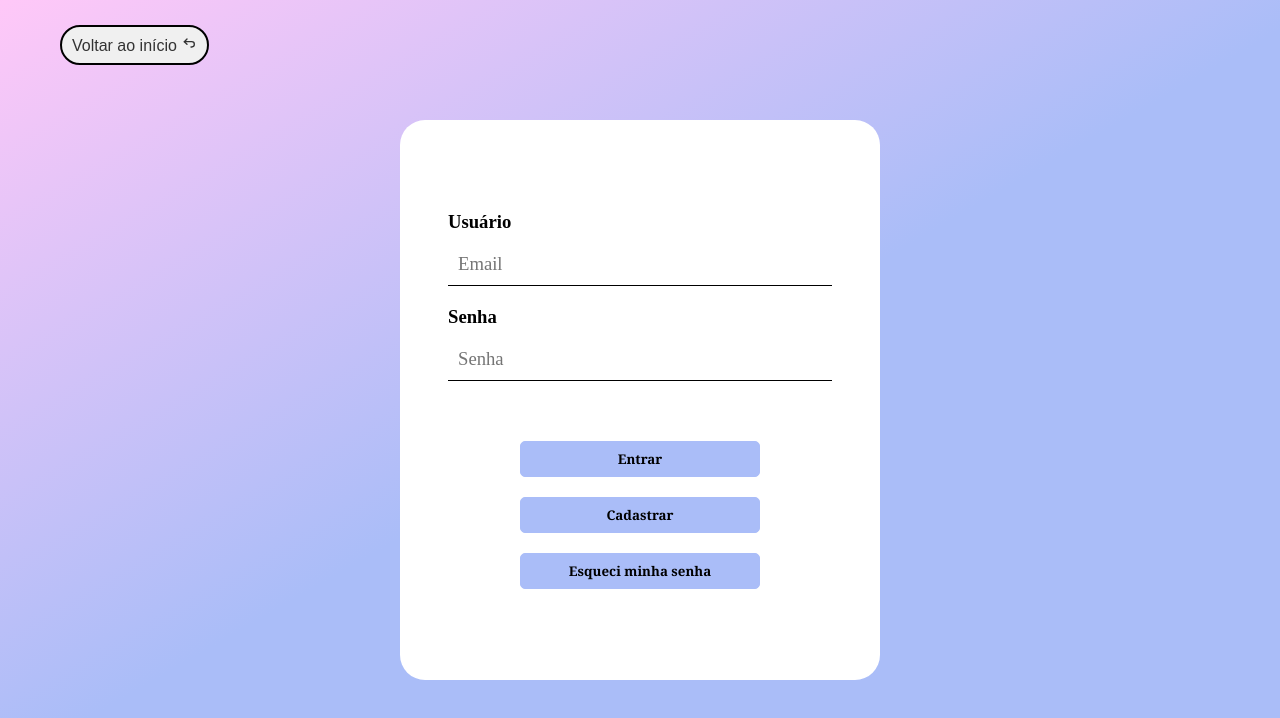
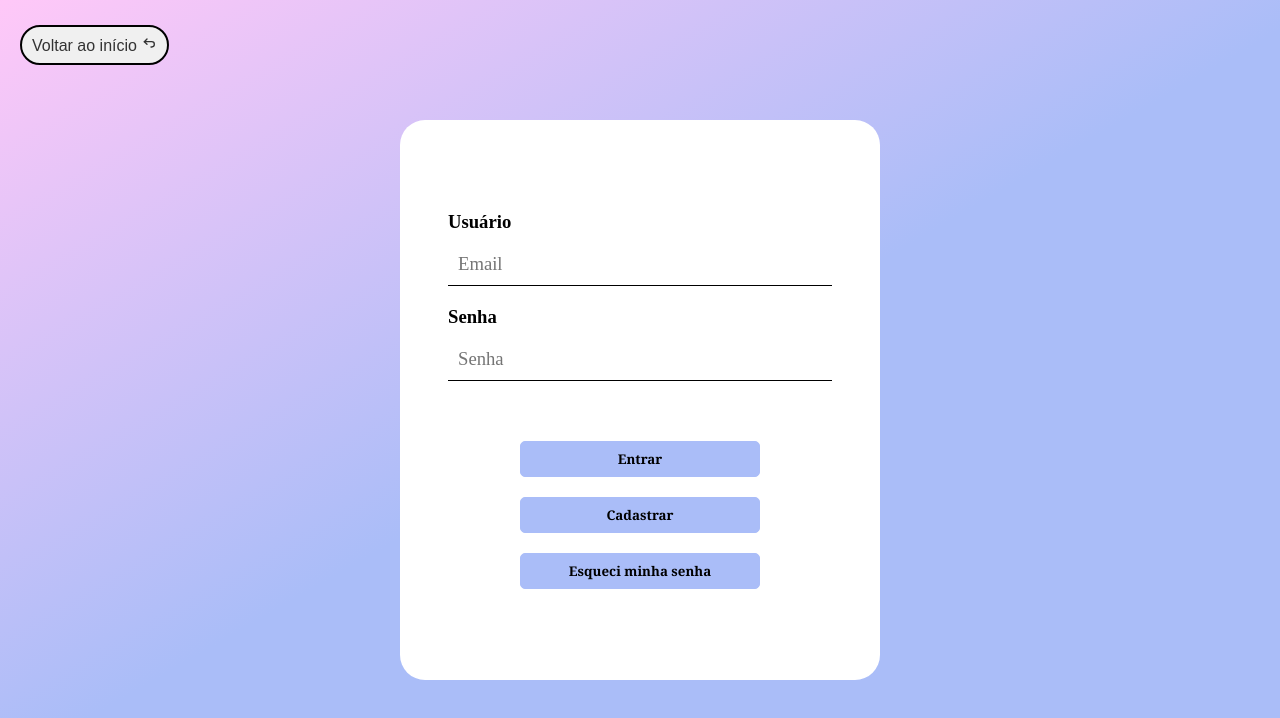
Before and after one commit to MW-Limah/HeloisaWebstore, a Next.js app: page /pages/Login in a window 1280 px wide. Shown: the top 718 px of the page. Built offline with nearby package versions, Linux system fonts and the light colour scheme; no server answers.

Commit message:
Ajustando botões de navegação

```diff
--- a/src/app/pages/Admin/Admin.module.css
+++ b/src/app/pages/Admin/Admin.module.css
@@ -17,6 +17,10 @@
     display: flex;
     justify-content: space-between;
     align-items: center;
+}
+
+.buttonBackAll2 {
+    z-index: 999;
 }
 
 .buttonBack {
--- a/src/app/pages/Admin/page.tsx
+++ b/src/app/pages/Admin/page.tsx
@@ -122,7 +122,7 @@ export default function AdminPage() {
         <main className={styles.container}>
             <div className={styles.formHeader}>
                 <div className={styles.buttonContainer}>
-                    <div>
+                    <div className={styles.buttonBackAll2}>
                         <ButtonBackAll />
                     </div>
                     <button className={styles.buttonOut} onClick={() => signOut()}>
--- a/src/app/pages/Login/LoginAdmin.module.css
+++ b/src/app/pages/Login/LoginAdmin.module.css
@@ -71,7 +71,7 @@
 .buttonBack {
     position: absolute;
     top: 20px;
-    left: 40px;
+    left: 0;
     padding: 5px 20px;
     font-size: 14pt;
     border-radius: 10px;
```
